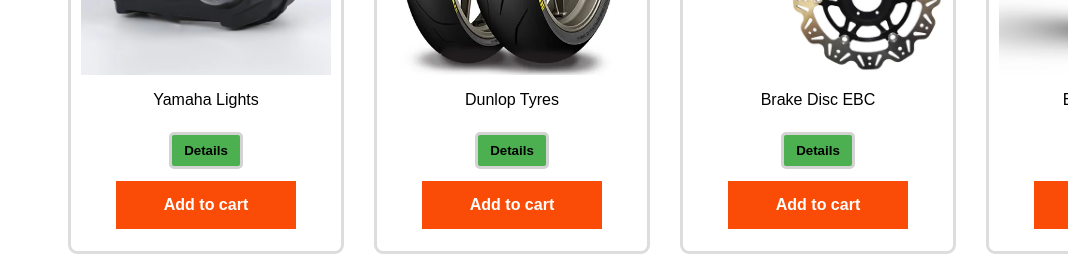
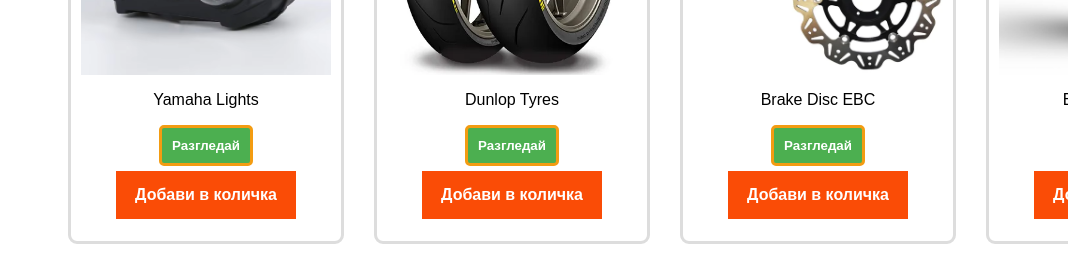
Before and after one commit to dsimplichev/martimoto, a React (Create React App) app: page /accessories/detail/1 in a window 1280 px wide. Shown: the part 1260-1539 px from the top of the page, without its empty margins (212-1280 px from the left). Built offline with nearby package versions, Linux system fonts and the light colour scheme; no server answers; a web font is replaced by a local one.

Commit message:
need to fix css for last product

```diff
--- a/src/Card/ProductCard.js
+++ b/src/Card/ProductCard.js
@@ -8,8 +8,8 @@ function ProductCard({ img, title }) {
             <img src={img} alt={title} />
             <p>{title}</p>
             <div className="product-buttons">
-                <button className="details-btn">Details</button>
-                <button className="add-to-cart-btn">Add to cart</button>
+                <button className="details-btn1">Разгледай</button>
+                <button className="add-to-cart-btn">Добави в количка</button>
             </div>
         </div>
     );
--- a/src/Card/product.css
+++ b/src/Card/product.css
@@ -62,10 +62,10 @@
     cursor: pointer;
 }
 
-.details-btn {
+.details-btn1 {
     border-radius: 5px;
     border: solid #f39c12;
-    color: black;
+    color: rgb(255, 255, 255);
     font-weight: bold;
 
 }
--- a/src/pages/accessories/accessoryDetailPage.css
+++ b/src/pages/accessories/accessoryDetailPage.css
@@ -54,7 +54,7 @@
 
 .product-images {
   display: flex;
-  align-items: center;
+  align-items: flex-start;
   gap: 15px;
   flex-direction: row-reverse;
 
@@ -71,7 +71,7 @@
   gap: 10px;
   flex-direction: column;
   margin-top: 10px;
-  align-items: center;
+  align-items: flex-start;
 
 }
 
@@ -82,6 +82,7 @@
   cursor: pointer;
   transition: transform 0.3s ease;
   border: 1px solid #f7dcd0;
+
 }
 
 .thumbnail-image:hover {
```
